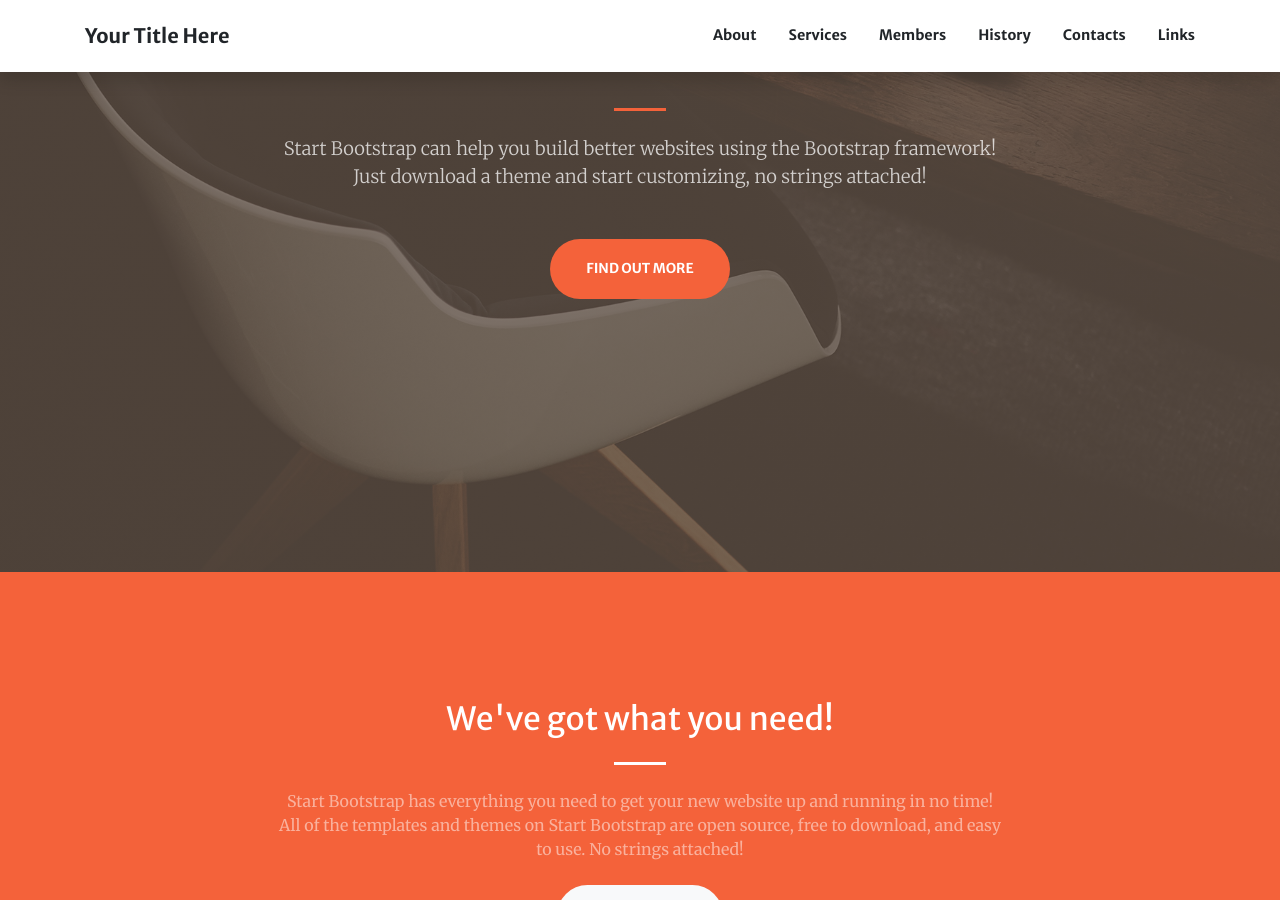
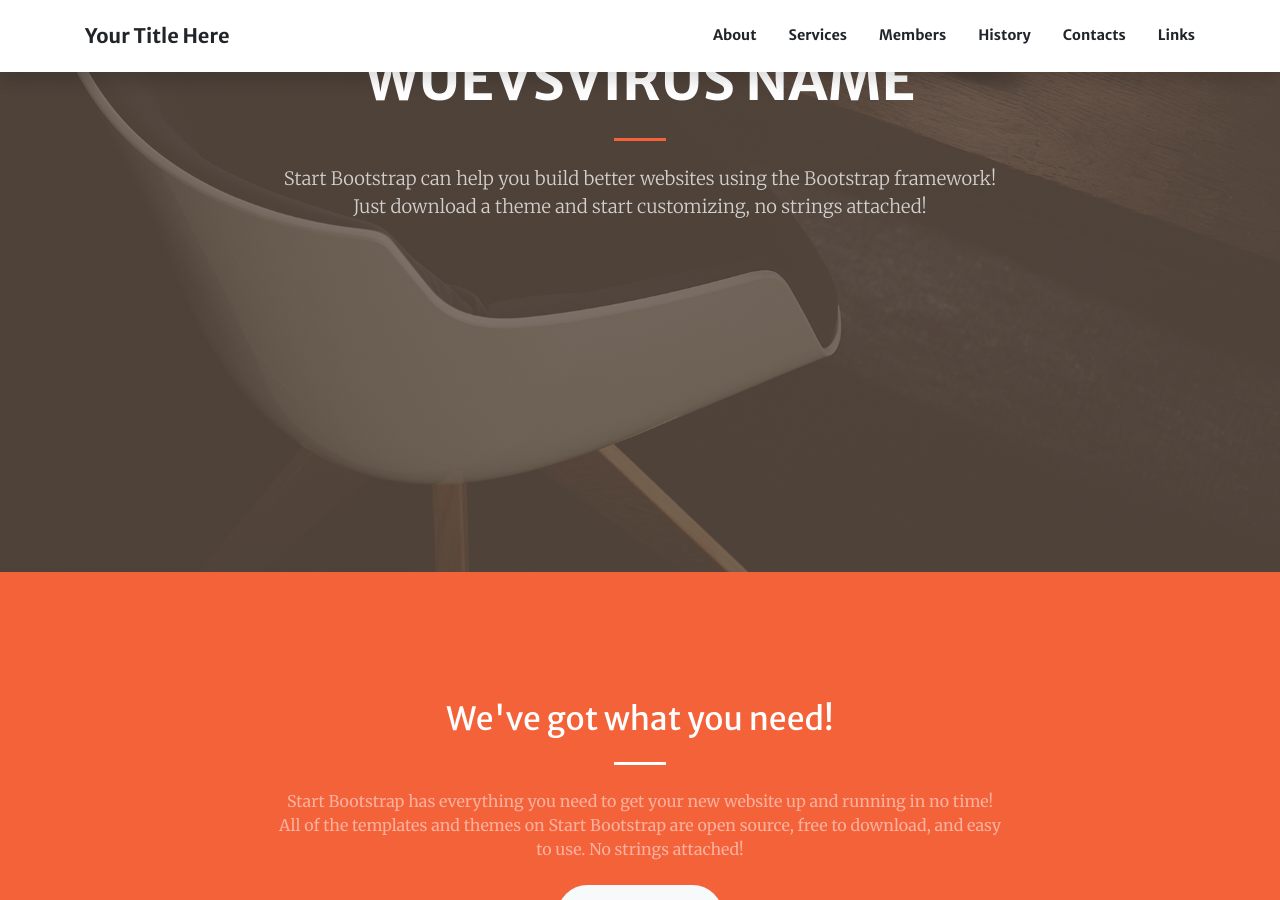
Before and after one commit to WueVsVirus/WueVsVirus.github.io, a Jekyll site: the page built from index.md, in a window 1280 px wide and 900 px high, scrolled down 328 px. Built offline with Jekyll 4.4.1, drawn with Linux system fonts in a browser that asks for light colours; nearby versions of some CDN libraries.

Commit message:
Update index.md

```diff
--- a/index.md
+++ b/index.md
@@ -5,9 +5,6 @@ header:
   text: >
     Start Bootstrap can help you build better websites using the Bootstrap
     framework! Just download a theme and start customizing, no strings attached!
-  action: # action button is optional
-    label: Find Out More
-    url: '#about'
 
 
 sections:
```
